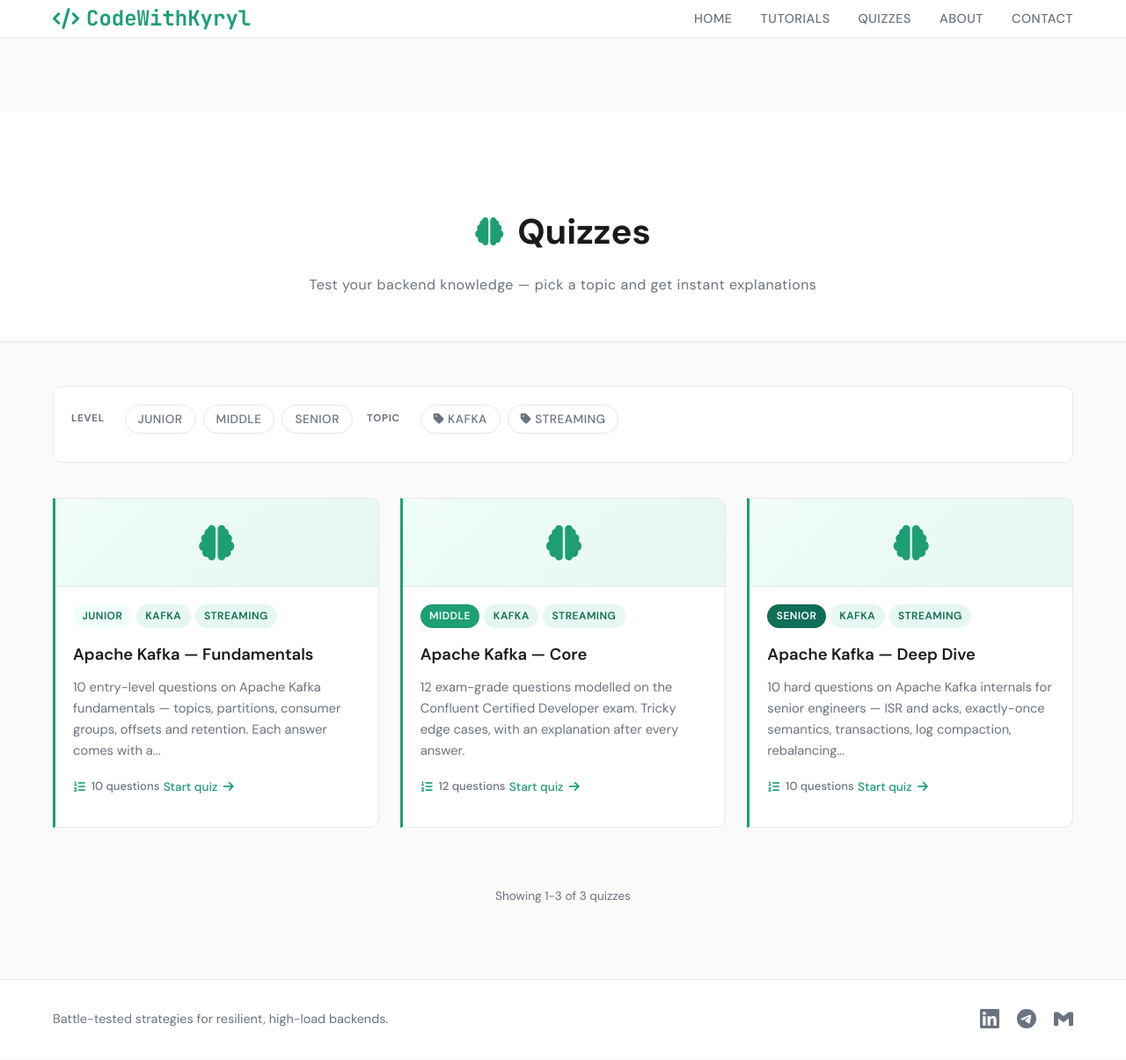
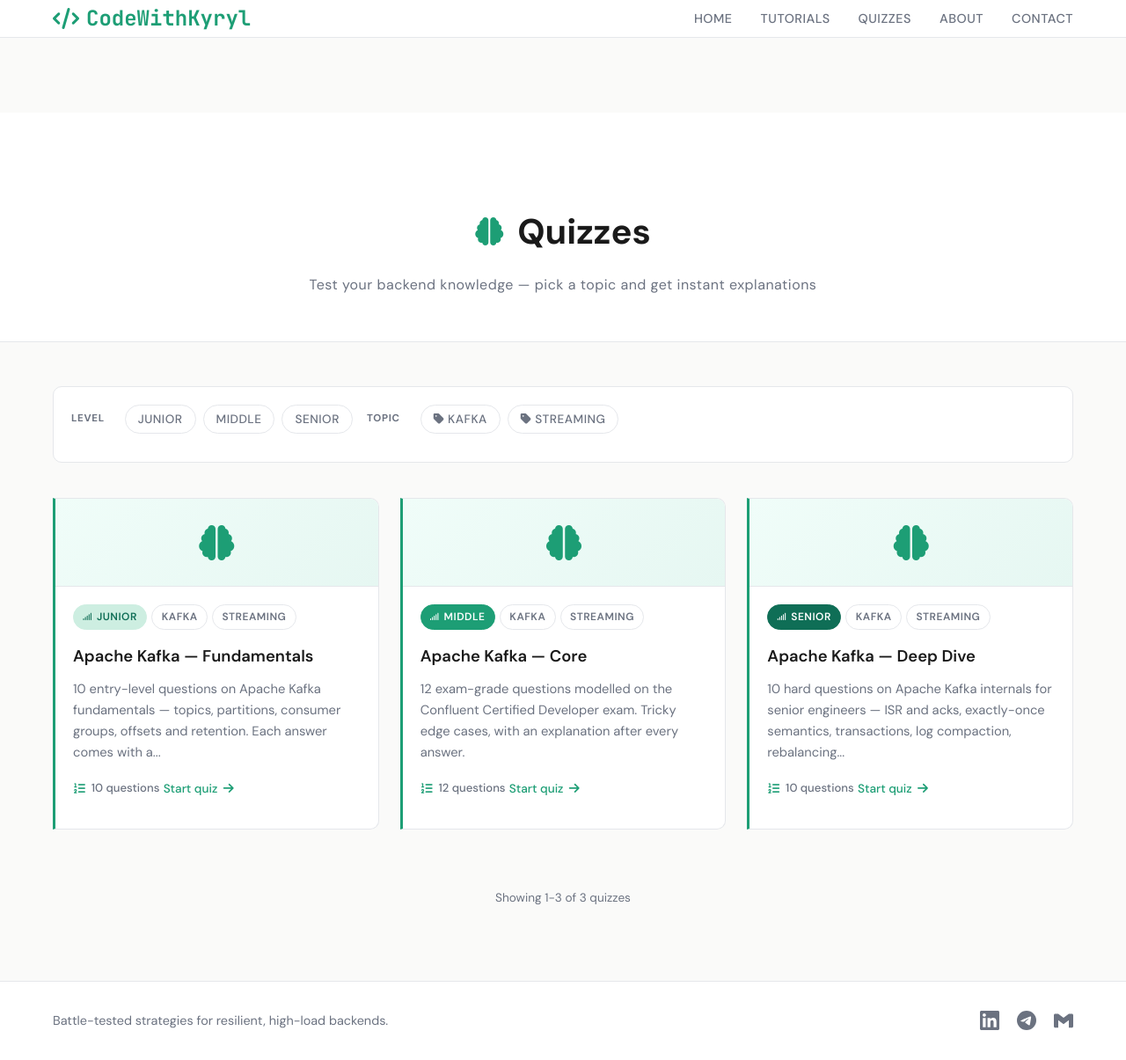
Before and after one commit to javaAndScriptDeveloper/codeWithKyryl, a Jekyll site: the page built from quizzes.md, in a window 1280 px wide and 1205 px high. Shown: the whole window at 88% size. Built offline with Jekyll 4.4.1, drawn with Linux system fonts in a browser that asks for light colours.

Commit message:
Distinguish difficulty badge from topic tags on quiz cards
Difficulty and topic chips looked alike. Make difficulty a filled green
badge with a signal-level icon, and render topic tags as outlined/ghost
chips. The split is by shape and treatment, so the brand green scheme is
unchanged — green now signals the difficulty level specifically.

Co-Authored-By: Claude Sonnet 4.6 <noreply@anthropic.com>

```diff
--- a/_layouts/quizzes-index.html
+++ b/_layouts/quizzes-index.html
@@ -93,7 +93,7 @@ js:
                 </div>
                 <div class="post-content">
                     <div class="post-tags">
-                        {% if quiz.difficulty %}<span class="tag-chip tag-chip-difficulty level-{{ quiz.difficulty | downcase }}">{{ quiz.difficulty }}</span>{% endif %}
+                        {% if quiz.difficulty %}<span class="tag-chip tag-chip-difficulty level-{{ quiz.difficulty | downcase }}"><i class="fas fa-signal"></i>{{ quiz.difficulty }}</span>{% endif %}
                         {% for tag in quiz.tags %}
                         <span class="tag-chip">{{ tag }}</span>
                         {% endfor %}
--- a/assets/css/quizzes.css
+++ b/assets/css/quizzes.css
@@ -62,11 +62,26 @@ main {
     margin: 2px 0 14px;
 }
 
-/* Difficulty stands out from topic tags in the chip row */
+/* Difficulty is a FILLED badge with a level icon; topic tags are OUTLINED
+   ghosts. Distinction is by shape/treatment, so the green scheme stays intact. */
 .tag-chip-difficulty {
+    display: inline-flex;
+    align-items: center;
+    gap: 0.35rem;
     background: var(--color-primary);
     color: #fff;
-    border-color: var(--color-primary);
+    border: 1px solid var(--color-primary);
+}
+
+.tag-chip-difficulty i {
+    font-size: 0.7em;
+}
+
+/* Topic tags on quiz cards: outlined/ghost, clearly secondary to the badge */
+#quizzes-container .tag-chip:not(.tag-chip-difficulty) {
+    background: transparent;
+    color: var(--color-text-muted);
+    border: 1px solid var(--color-border);
 }
 
 /* ---- Filter groups (Level = OR, Topic = AND) -------------------------- */
@@ -96,9 +111,9 @@ main {
 
 /* Levels as a brand-green intensity ramp: light -> dark = easy -> hard */
 .tag-chip-difficulty.level-junior {
-    background: var(--quiz-success-bg);
+    background: #cdeee1;
     color: var(--color-primary-dark);
-    border-color: var(--color-primary);
+    border-color: #cdeee1;
 }
 .tag-chip-difficulty.level-middle {
     background: var(--color-primary);
```
